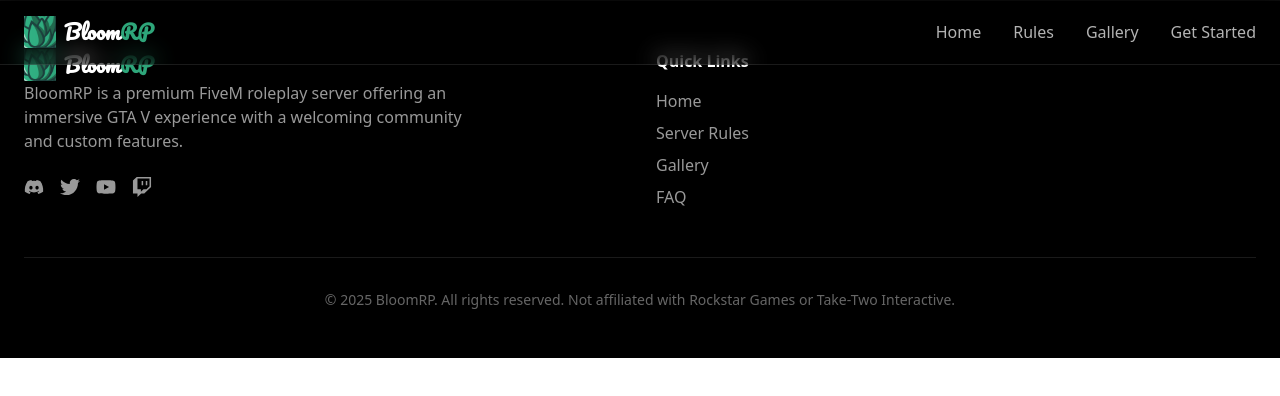
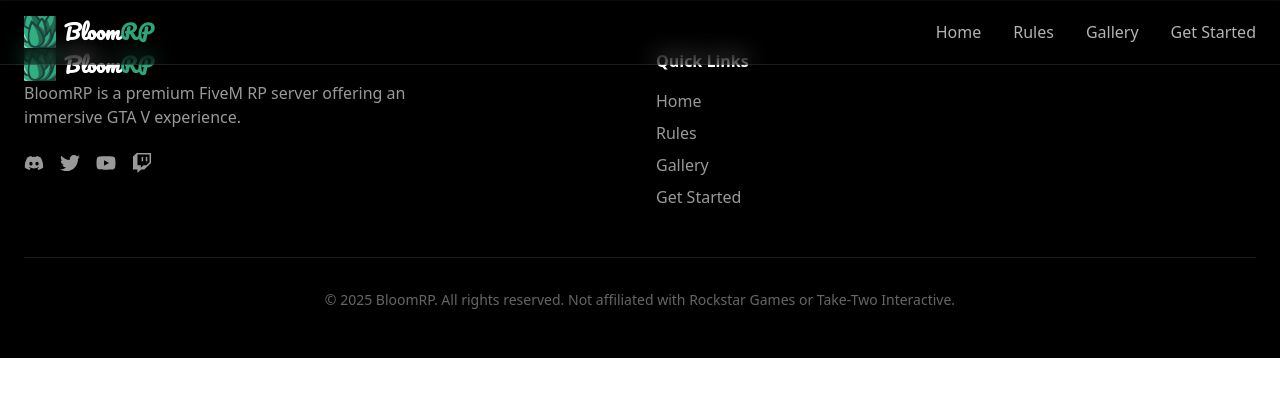
Before and after one commit to KS1X/BloomRP, a React (Vite) app: page /bloomrp/#/faq in a window 1280 px wide. Before the commit this address led to /bloomrp/. Shown: the top 396 px of the page. Built offline with nearby package versions, Linux system fonts and the light colour scheme.

Commit message:
Push updates, fix footer

```diff
--- a/src/homescreen/footer.jsx
+++ b/src/homescreen/footer.jsx
@@ -20,8 +20,7 @@ export default function Footer() {
               </span>
             </a>
             <p className="text-white/60 mb-6 max-w-md">
-              BloomRP is a premium FiveM roleplay server offering an immersive GTA V experience with a welcoming
-              community and custom features.
+              BloomRP is a premium FiveM RP server offering an immersive GTA V experience.
             </p>
             <div className="flex space-x-4">
               <a href="#" className="text-white/60 hover:text-white transition-colors">
@@ -48,23 +47,23 @@ export default function Footer() {
             <h3 className="text-white font-bold mb-4">Quick Links</h3>
             <ul className="space-y-2">
               <li>
-                <a href="/" className="text-white/60 hover:text-white transition-colors">
+                <a href="/#/" className="text-white/60 hover:text-white transition-colors">
                   Home
                 </a>
               </li>
               <li>
-                <a href="/rules" className="text-white/60 hover:text-white transition-colors">
-                  Server Rules
+                <a href="/#/rules" className="text-white/60 hover:text-white transition-colors">
+                  Rules
                 </a>
               </li>
               <li>
-                <a href="/gallery" className="text-white/60 hover:text-white transition-colors">
+                <a href="/#/gallery" className="text-white/60 hover:text-white transition-colors">
                   Gallery
                 </a>
               </li>
               <li>
-                <a href="/faq" className="text-white/60 hover:text-white transition-colors">
-                  FAQ
+                <a href="/#/faq" className="text-white/60 hover:text-white transition-colors">
+                  Get Started
                 </a>
               </li>
             </ul>
--- a/src/homescreen/navbar.jsx
+++ b/src/homescreen/navbar.jsx
@@ -8,10 +8,10 @@ export default function Navbar() {
   const toggleMenu = () => setIsMenuOpen(!isMenuOpen);
 
   const navItems = [
-    { name: "Home", href: "/" },
-    { name: "Rules", href: "/rules" },
-    { name: "Gallery", href: "/gallery" },
-    { name: "Get Started", href: "/faq" },
+    { name: "Home", href: "/#/" },
+    { name: "Rules", href: "/#/rules" },
+    { name: "Gallery", href: "/#/gallery" },
+    { name: "Get Started", href: "/#/faq" },
 
   ];
 
```
Also changed, not shown: 2 other files (tests, documents, lock files or other folders).
